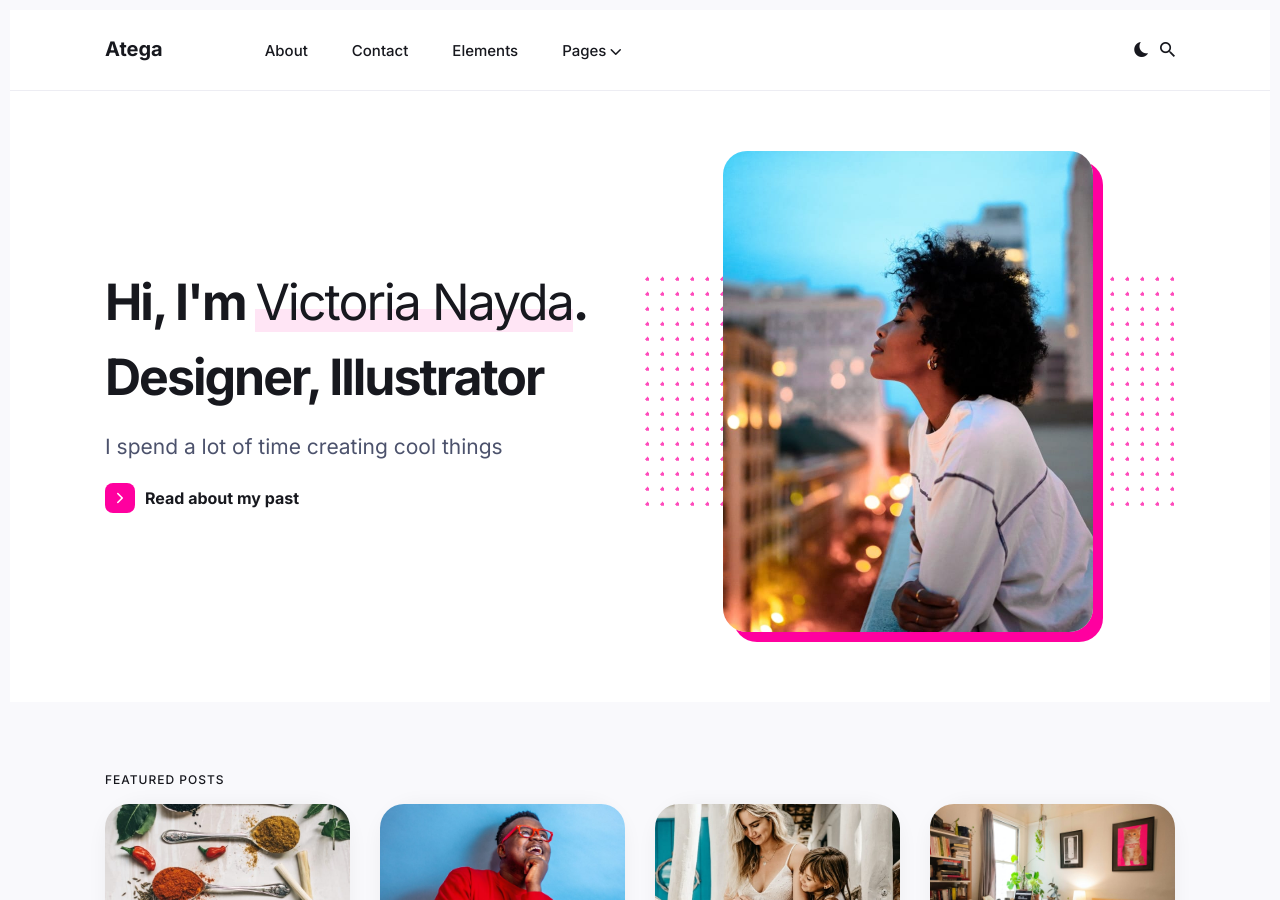
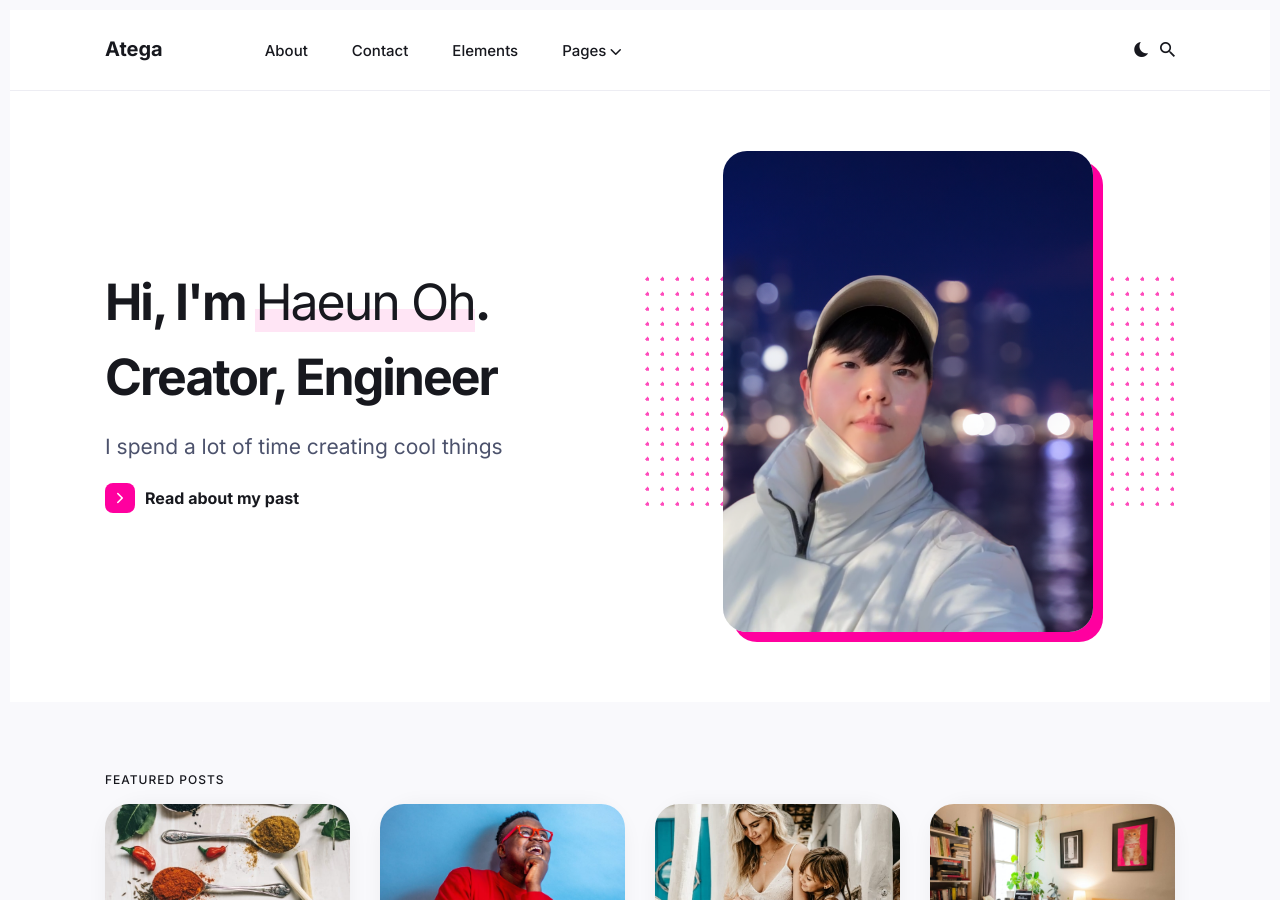
Before and after one commit to haeundev/haeundev.github.io, a Jekyll site: the page built from index.html, in a window 1280 px wide and 900 px high. Built offline with Jekyll 4.4.1, drawn with Linux system fonts in a browser that asks for light colours; the list of posts is cut into pages by our own code.

Commit message:
main profile pic

```diff
--- a/_data/settings.yml
+++ b/_data/settings.yml
@@ -29,7 +29,7 @@ menu__settings:
 author:
   author__name: Haeun Oh
   author__avatar: "/images/01-1.png"
-  author__bio: I'm a product designer who's passionate about bringing projects to life! I love learning new things and jumping headfirst into solving problems.
+  author__bio: I'm a game developer who's passionate about bringing projects to life! I love learning new things and jumping headfirst into solving problems.
 
 
 #-------------------------------
@@ -73,12 +73,12 @@ links__item:
 #-------------------------------
 # Hero Settings
 hero:
-  hero__title: Hi, I'm <span>Victoria Nayda</span>. # Wrap text in a <span></span> tag to highlight and underline text.
-  hero__job: Designer, Illustrator
+  hero__title: Hi, I'm <span>Haeun Oh</span>. # Wrap text in a <span></span> tag to highlight and underline text.
+  hero__job: Creator, Engineer
   hero__description: I spend a lot of time creating cool things
   hero__button__text: Read about my past
   hero__button__link: "/about/"
-  hero__image: "/images/01.jpg"
+  hero__image: "/images/01.png"
 
 
 #-------------------------------
```
Also changed, not shown: images/01-1.jpg (deleted), images/01.png (added).
